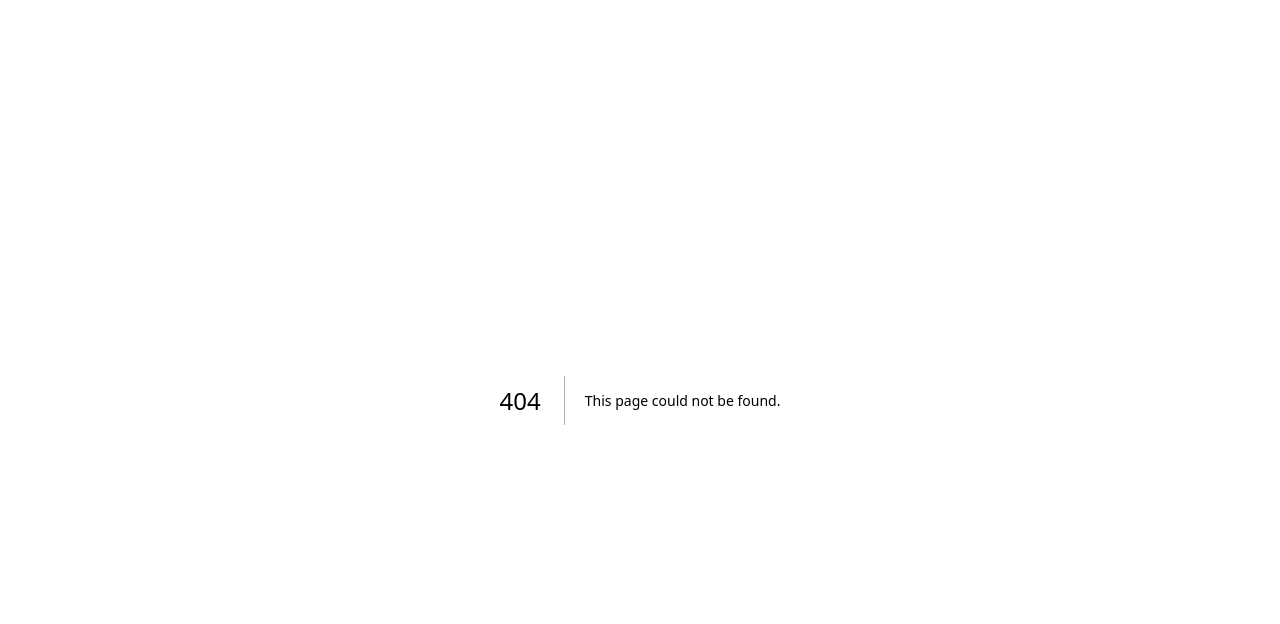
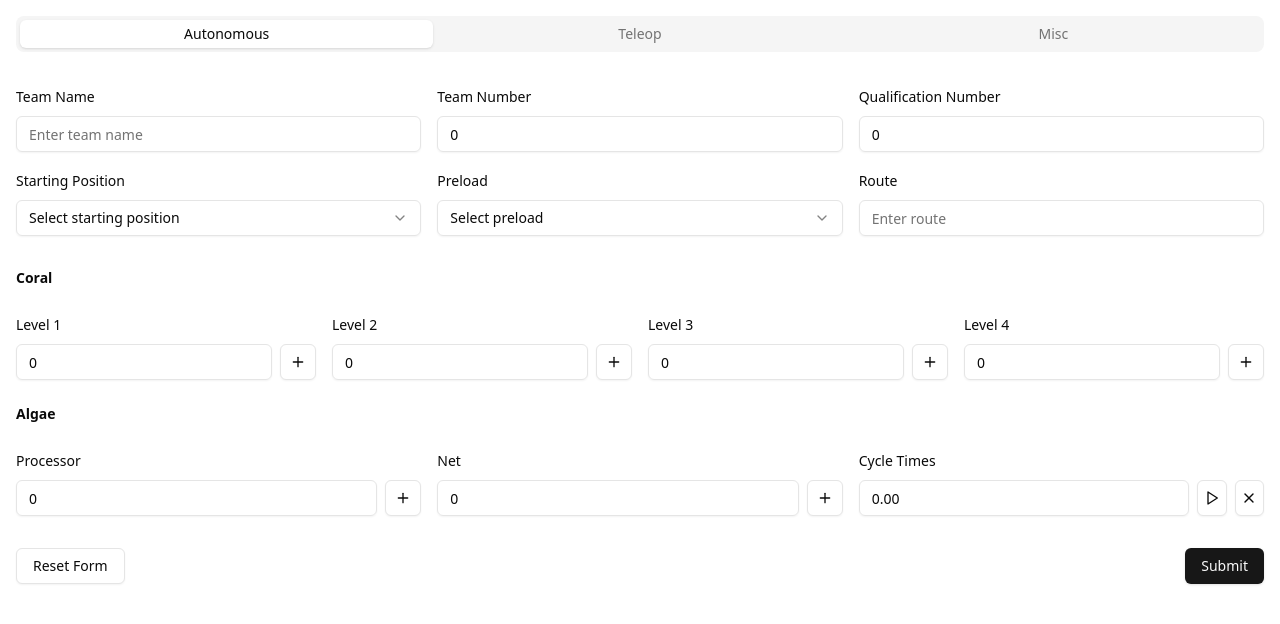
Before and after one commit to kevinnhou/frc-scouting, a Next.js app: page /match in a window 1280 px wide. Before the commit this address had no page. Shown: the top 624 px of the page. Built offline with nearby package versions, Linux system fonts and the light colour scheme.

Commit message:
feat: add match scouting form

```diff
--- /dev/null
+++ b/src/app/match/page.tsx
@@ -0,0 +1,9 @@
+import { MatchScoutingForm } from "@/components/form/match-scouting";
+
+export default function MatchScouting() {
+  return (
+    <div className="container mx-auto p-4">
+      <MatchScoutingForm />
+    </div>
+  );
+}
--- /dev/null
+++ b/src/components/form/match-scouting.tsx
@@ -0,0 +1,215 @@
+"use client";
+
+import { useState } from "react";
+
+import { useForm } from "react-hook-form";
+import { z } from "zod";
+import { zodResolver } from "@hookform/resolvers/zod";
+
+import { autonomous, teleop, misc } from "@/lib/match-scouting";
+import { submit } from "@/app/actions/submit";
+
+import { Button } from "~/button";
+import { Form } from "~/form";
+import { Tabs, TabsList, TabsTrigger } from "~/tabs";
+
+import { CycleField } from "./cycle-field";
+import { DropdownField } from "./dropdown-field";
+import { InputField } from "./input-field";
+import { NotesField } from "./notes-field";
+import { StopwatchField } from "./stopwatch-field";
+
+const formSchema = z.object({
+  ...Object.fromEntries(autonomous.map((field) => [field.name, field.schema])),
+  ...Object.fromEntries(teleop.map((field) => [field.name, field.schema])),
+  ...Object.fromEntries(misc.map((field) => [field.name, field.schema])),
+});
+
+type TField = {
+  name: string;
+  type: string | string[];
+  schema: z.ZodTypeAny;
+};
+
+type FormData = z.infer<typeof formSchema>;
+
+const initialFormData: Partial<FormData> = {
+  "Team Name": "",
+  "Team Number": 0,
+  "Qualification Number": 0,
+  "Starting Position": undefined,
+  Preload: undefined,
+  Route: "",
+  "Autonomous Cycles": {
+    "Coral Level 1": 0,
+    "Coral Level 2": 0,
+    "Coral Level 3": 0,
+    "Coral Level 4": 0,
+    "Algae Processor": 0,
+    "Algae Net": 0,
+    "Cycle Times": [],
+  },
+  "Teleop Cycles": {
+    "Coral Level 1": 0,
+    "Coral Level 2": 0,
+    "Coral Level 3": 0,
+    "Coral Level 4": 0,
+    "Algae Processor": 0,
+    "Algae Net": 0,
+    "Cycle Times": [],
+  },
+  "Scoring Behind Reef": undefined,
+  "Cage Level": undefined,
+  "Cage Time": [],
+  Penalties: "No",
+  "Drive Team Ability": "",
+  Defense: "No",
+  "Extra Notes": { text: "", tags: [] },
+};
+
+export function MatchScoutingForm() {
+  const form = useForm<FormData>({
+    resolver: zodResolver(formSchema),
+    defaultValues: initialFormData,
+  });
+
+  const [activeTab, setActiveTab] = useState<"autonomous" | "teleop" | "misc">(
+    "autonomous"
+  );
+
+  async function onSubmit(data: FormData) {
+    try {
+      const result = await submit(data);
+      if (result.success) {
+        console.log("Form submitted successfully.");
+        resetForm();
+      }
+    } catch (error) {
+      console.error(
+        "Form submission failed:",
+        error instanceof Error ? error.message : "Unknown error occurred."
+      );
+    }
+  }
+
+  function resetForm() {
+    form.reset(initialFormData);
+  }
+
+  function renderCycleFields(fieldName: string) {
+    return (
+      <div className="space-y-6">
+        <>
+          <h4 className="text-sm font-semibold mb-4">Coral</h4>
+          <div className="grid grid-cols-2 lg:grid-cols-4 gap-4">
+            <CycleField name={`${fieldName}.Coral Level 1`} label="Level 1" />
+            <CycleField name={`${fieldName}.Coral Level 2`} label="Level 2" />
+            <CycleField name={`${fieldName}.Coral Level 3`} label="Level 3" />
+            <CycleField name={`${fieldName}.Coral Level 4`} label="Level 4" />
+          </div>
+        </>
+        <>
+          <h4 className="text-sm font-semibold mb-4">Algae</h4>
+          <div className="grid grid-cols-1 sm:grid-cols-3 gap-4">
+            <CycleField
+              name={`${fieldName}.Algae Processor`}
+              label="Processor"
+            />
+            <CycleField name={`${fieldName}.Algae Net`} label="Net" />
+            <StopwatchField
+              name={`${fieldName}.Cycle Times`}
+              label="Cycle Times"
+            />
+          </div>
+        </>
+      </div>
+    );
+  }
+
+  function renderField(field: TField) {
+    switch (field.type) {
+      case "input":
+        return (
+          <InputField
+            type={field.schema instanceof z.ZodNumber ? "number" : "text"}
+            name={field.name}
+            label={field.name}
+            placeholder={`Enter ${field.name.toLowerCase()}`}
+          />
+        );
+      case "cycles":
+        return renderCycleFields(field.name);
+      case "stopwatch":
+        return <StopwatchField name={field.name} label={field.name} />;
+      case "notes":
+        return <NotesField name={field.name} label={field.name} />;
+      default:
+        if (Array.isArray(field.type)) {
+          return (
+            <DropdownField
+              name={field.name}
+              label={field.name}
+              placeholder={`Select ${field.name.toLowerCase()}`}
+              options={field.type}
+            />
+          );
+        }
+        return null;
+    }
+  }
+
+  function renderFields(fields: TField[]) {
+    const regularFields = fields.filter((field) => field.type !== "cycles");
+    const cycleFields = fields.filter((field) => field.type === "cycles");
+
+    return (
+      <div className="space-y-8">
+        {regularFields.length > 0 && (
+          <div className="grid grid-cols-1 sm:grid-cols-2 lg:grid-cols-3 gap-4">
+            {regularFields.map((field) => (
+              <div key={field.name}>{renderField(field)}</div>
+            ))}
+          </div>
+        )}
+        {cycleFields.length > 0 && (
+          <div className="space-y-6">
+            {cycleFields.map((field) => (
+              <div key={field.name}>{renderField(field)}</div>
+            ))}
+          </div>
+        )}
+      </div>
+    );
+  }
+  return (
+    <Form {...form}>
+      <form onSubmit={form.handleSubmit(onSubmit)} className="space-y-8">
+        <div className="hidden md:block">
+          <Tabs
+            defaultValue="autonomous"
+            className="w-full mb-4"
+            value={activeTab}
+            onValueChange={setActiveTab}
+          >
+            <TabsList className="grid w-full grid-cols-3">
+              <TabsTrigger value="autonomous">Autonomous</TabsTrigger>
+              <TabsTrigger value="teleop">Teleop</TabsTrigger>
+              <TabsTrigger value="misc">Misc</TabsTrigger>
+            </TabsList>
+          </Tabs>
+        </div>
+        <div className="mt-4">
+          {activeTab === "autonomous" && renderFields(autonomous)}
+          {activeTab === "teleop" && renderFields(teleop)}
+          {activeTab === "misc" && renderFields(misc)}
+        </div>
+        <div className="flex justify-between mt-8">
+          <Button type="button" variant="outline" onClick={resetForm}>
+            Reset Form
+          </Button>
+          <Button type="submit">Submit</Button>
+        </div>
+      </form>
+    </Form>
+  );
+}
```
